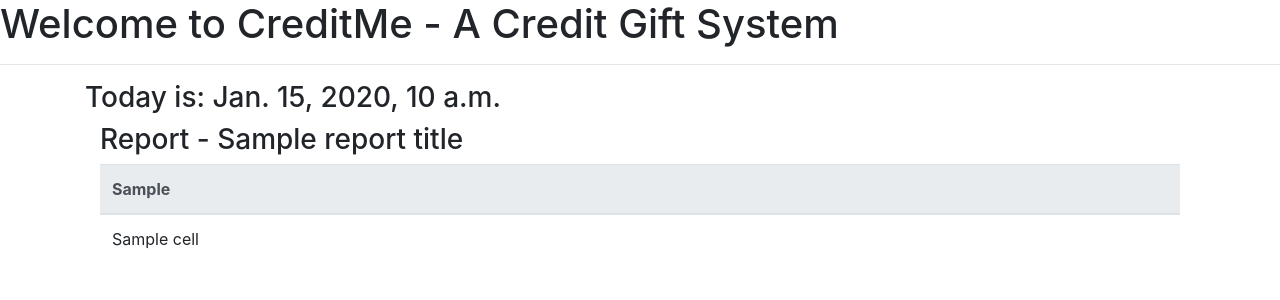
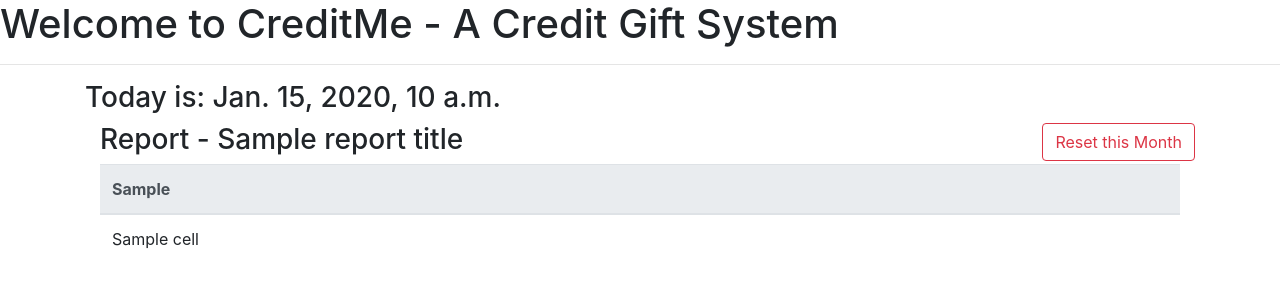
Before and after one commit to xs0203401/DMgtProject, a Django app: template CreditMe/webapp/templates/webapp/report.html in a window 1280 px wide. Shown: the part 72-372 px from the top of the page. Run offline with Django 3.2, Linux system fonts and the light colour scheme; tables that the repository leaves empty hold one stand-in row (values such as "Sample post"); the template is opened without the code that fills it: values that come from a table or form of the project are taken from there, most other values are stand-ins (such as "Sample title", 1, 10 or a date in 2020); some libraries are stand-ins or nearby versions.

Commit message:
reset_danger

```diff
--- a/CreditMe/webapp/templates/webapp/report.html
+++ b/CreditMe/webapp/templates/webapp/report.html
@@ -2,6 +2,7 @@
 {% block title %}My Dashboard{% endblock %}
 {% block content %}
 <h3>Today is: {{ datetime }}</h3>
+<form method="POST" action="/reset/" enctype="multipart/form-data">{% csrf_token %}<button class="btn btn-outline-danger float-right">Reset this Month</button></form>
 <div class="container">
 	<h3> Report - {{report_title}}</h3>
 	<table class="table table-hover">
```
